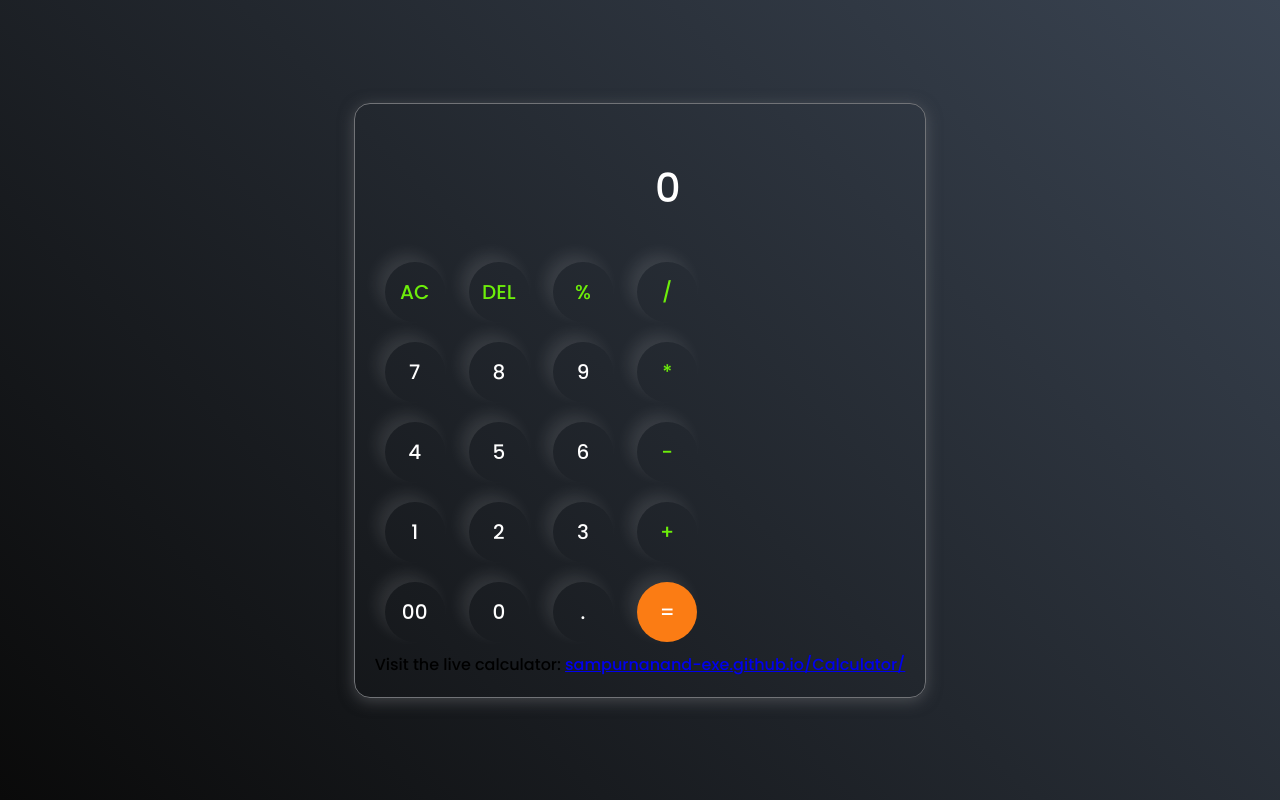
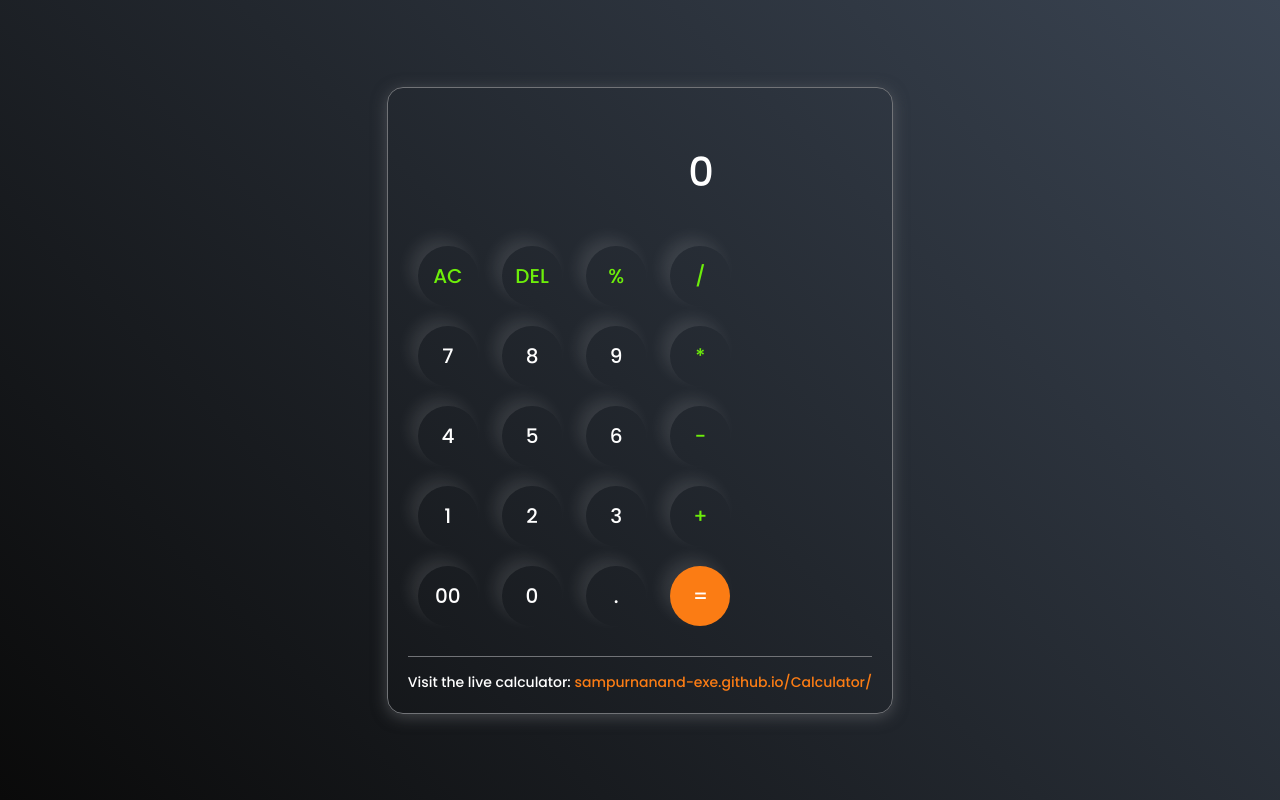
Before and after one commit to Sampurnanand-exe/Calculator, a plain HTML site: page index.html in a window 1280 px wide. Drawn offline with Linux system fonts and the light colour scheme.

Commit message:
Add styling for website link footer

```diff
--- a/style.css
+++ b/style.css
@@ -62,3 +62,27 @@ button{
 .operator{
     color: #6dee0a;
 }
+
+.footer{
+    text-align: center;
+    margin-top: 20px;
+    padding-top: 15px;
+    border-top: 1px solid #717377;
+}
+
+.footer p{
+    color: #ffffff;
+    font-size: 14px;
+}
+
+.footer a{
+    color: #fb7c14;
+    text-decoration: none;
+    font-weight: 500;
+    transition: color 0.3s ease;
+}
+
+.footer a:hover{
+    color: #6dee0a;
+    text-decoration: underline;
+}
```
